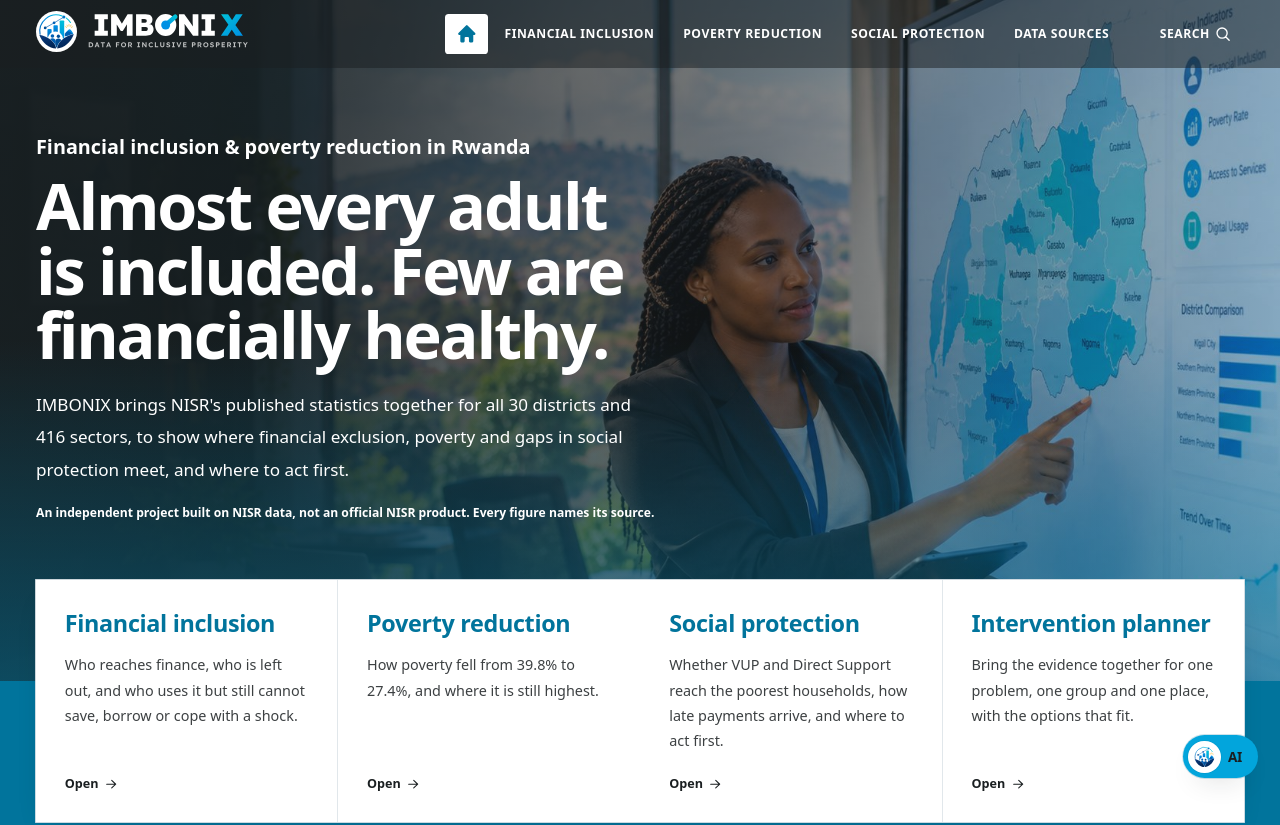
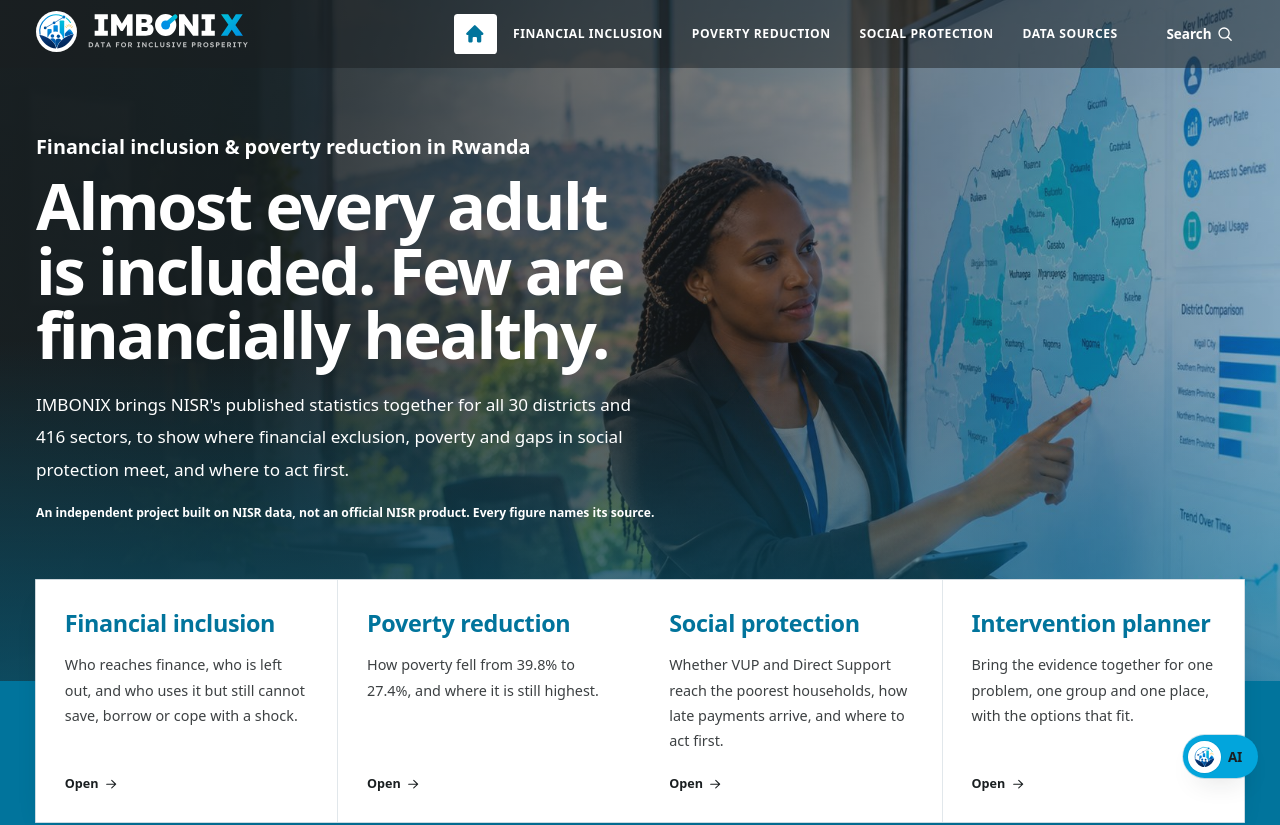
Before and after one commit to dieumerci-niyonkuru/imbonix-nisr-hackathon-2026, a Next.js app in the folder apps/web/: page / in a window 1280 px wide. Shown: the top 825 px of the page. Built offline with nearby package versions, Linux system fonts and the light colour scheme.

Commit message:
style: set Search and Menu in title case like NISR's header
The Search and Menu buttons inherited the tabs' uppercase style, so
they read SEARCH and MENU. Give them their own normal-case style —
Search and Menu, as on the NISR site — while the main section tabs keep
their capitals.

```diff
--- a/apps/web/src/components/layout/site-header-nav.tsx
+++ b/apps/web/src/components/layout/site-header-nav.tsx
@@ -32,6 +32,9 @@ const TABS = MENU_SECTIONS.map((section) => ({ id: section.id, label: section.la
 // A top-level tab: bold capitals that take a thick cyan underline on hover, when it is the section you are in.
 const TAB_STYLE =
   "inline-flex h-11 items-center whitespace-nowrap rounded px-3.5 text-[13.5px] font-bold uppercase tracking-[0.045em] transition-colors focus-visible:outline-none focus-visible:ring-2 focus-visible:ring-offset-2";
+/** Search and Menu read in normal case (like NISR's header), not the tabs' capitals, but share the tab colours. */
+const UTIL_STYLE =
+  "inline-flex h-11 items-center whitespace-nowrap rounded px-3 text-[15px] font-bold tracking-normal transition-colors focus-visible:outline-none focus-visible:ring-2 focus-visible:ring-offset-2";
 /** Tab colours on the solid white header: the brand blue, the current section (or a hovered tab) a solid blue box. */
 const TAB_SOLID = "text-cyan-ink hover:bg-cyan-ink hover:text-white focus-visible:ring-cyan-ink";
 const TAB_ACTIVE_SOLID = "bg-cyan-ink text-white";
@@ -82,6 +85,7 @@ export function SiteHeaderNav({ data }: { data: HeaderData }) {
   const overlay = isHome && !scrolled;
   const tabLink = cn(TAB_STYLE, overlay ? TAB_OVER : TAB_SOLID);
   const tabActive = overlay ? TAB_ACTIVE_OVER : TAB_ACTIVE_SOLID;
+  const utilLink = cn(UTIL_STYLE, overlay ? TAB_OVER : TAB_SOLID);
 
   return (
     <>
@@ -134,7 +138,7 @@ export function SiteHeaderNav({ data }: { data: HeaderData }) {
               aria-haspopup="dialog"
               aria-label={`Search the site (${shortcutLabel})`}
               title={`Search the site (${shortcutLabel})`}
-              className={cn(tabLink, "gap-1.5")}
+              className={cn(utilLink, "gap-1.5")}
             >
               <span className="hidden min-[480px]:inline">Search</span>
               <MagnifyingGlassIcon className="h-[18px] w-[18px] stroke-2" aria-hidden="true" />
@@ -144,7 +148,7 @@ export function SiteHeaderNav({ data }: { data: HeaderData }) {
               <SheetTrigger asChild>
                 {/* The menu button matches Search: a "Menu" label with the three-lines icon, icon-only on the narrowest
                     phones. Shown below the point where the full tab bar appears. */}
-                <button type="button" aria-label="Open menu" className={cn(tabLink, "gap-1.5 xl:hidden")}>
+                <button type="button" aria-label="Open menu" className={cn(utilLink, "gap-1.5 xl:hidden")}>
                   <span className="hidden min-[480px]:inline">Menu</span>
                   <Bars3Icon className="h-[18px] w-[18px] stroke-2" aria-hidden="true" />
                 </button>
```
